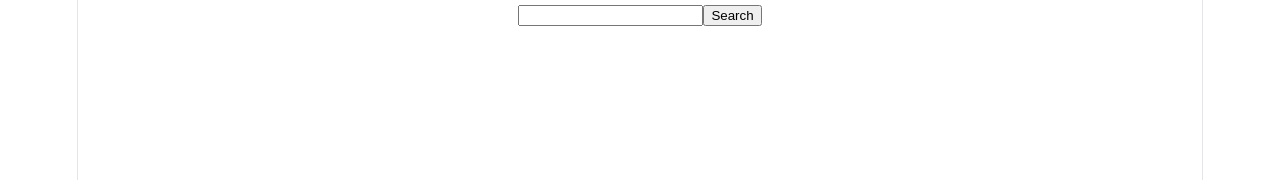
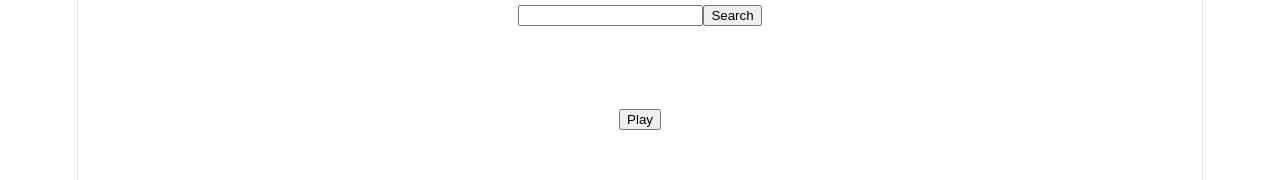
Before and after one commit to walkersc6/Walker_Sarah_Semester_Project, a React (Vite) app: page /search in a window 1280 px wide. Shown: the top 180 px of the page. Built offline with nearby package versions, Linux system fonts and the light colour scheme.

Commit message:
Got play/pause boolean button going. set up context and player reducer

```diff
--- a/src/App.tsx
+++ b/src/App.tsx
@@ -5,11 +5,20 @@ import GenrePage from './pages/GenrePage'
 import ArtistPage from './pages/ArtistPage'
 import SearchPage from './pages/SearchPage'
 import SearchBar from './components/SearchBar'
+import { useReducer } from 'react'
+import playerReducer from './reducers/playerReducer'
+import PlayerContext from './context/PlayerContext'
+import PlayerBar from './components/PlayerBar'
 
 function App() {
+  const [playerState, dispatch] = useReducer(playerReducer,
+    { current_track: null,
+      is_playing: false,
+      queue: []
+    })
 
   return (
-    <>
+    <PlayerContext.Provider value={{ playerState, dispatch }}>
       <div>
         <SearchBar />
       </div>
@@ -19,7 +28,8 @@ function App() {
         <Route path="/artist/:id" element={<ArtistPage />} />
         <Route path="/search" element={<SearchPage />} />
       </Routes>
-  </>
+      <PlayerBar />
+  </PlayerContext.Provider>
   )
 }
 
--- a/src/components/PlayerBar.tsx
+++ b/src/components/PlayerBar.tsx
@@ -1,3 +1,41 @@
 // displays the song that is currently playing
 
 // need a default for when no song is playing
+
+import { useContext } from 'react'
+import PlayerContext from '../context/PlayerContext'
+
+function PlayerBar() {
+    const context = useContext(PlayerContext);
+
+    // check to see if context is null
+    if (!context) {
+        return null
+    }
+
+    const { playerState, dispatch } = context;
+    const handleClick = () => {
+        if (playerState.is_playing) {
+            dispatch({ type: 'PAUSE' })
+        } else {
+            dispatch({ type: 'RESUME' })
+        }
+    }
+
+    return (
+        <div>
+            {playerState.current_track?.title}
+            <br />
+            {playerState.current_track?.artist?.name}
+            <br />
+            <img src={playerState.current_track?.album.cover} />
+            <br />
+            <button onClick={handleClick}>{playerState.is_playing ? 'Pause' : 'Play'} </button>
+
+
+        </div>
+    )
+
+}
+
+export default PlayerBar;
--- /dev/null
+++ b/src/context/PlayerContext.tsx
@@ -0,0 +1,13 @@
+import { createContext } from 'react'
+// import  playerReducer  from "../reducers/playerReducer"
+import type { NowPlaying } from '../types/nowplaying'
+import type { PlayerAction } from '../reducers/playerReducer'
+
+type PlayerContextType = {
+    playerState: NowPlaying
+    dispatch: (action: PlayerAction) => void
+}
+
+const PlayerContext = createContext<PlayerContextType | null>(null)
+
+export default PlayerContext;
--- /dev/null
+++ b/src/reducers/playerReducer.ts
@@ -0,0 +1,29 @@
+import type { NowPlaying } from '../types/nowplaying'
+import type { Track } from '../types/track'
+
+export type PlayerAction =
+  | { type: 'PLAY'; track: Track }
+  | { type: 'PAUSE' }
+  | { type: 'RESUME' }
+  | { type: 'STOP' }
+
+function playerReducer(state: NowPlaying, action: PlayerAction): NowPlaying {
+    switch (action.type) {
+        case 'PLAY':
+            return {
+                current_track: action.track,
+                is_playing: true,
+                queue: state.queue
+            }
+        case 'PAUSE':
+            return { ...state, is_playing: false }
+        case 'RESUME':
+            return { ...state, is_playing: true }
+        case 'STOP':
+            return { current_track: null, is_playing: false, queue: [] }
+        default:
+            return state
+    }
+}
+
+export default playerReducer;
```
Also changed, not shown: src/types/album.ts (+4 -4 lines), src/types/track.ts (+4 -4 lines).
